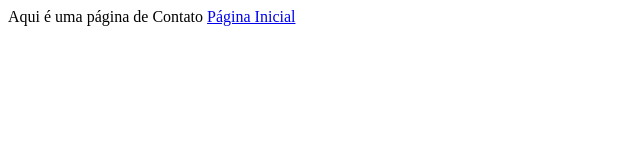
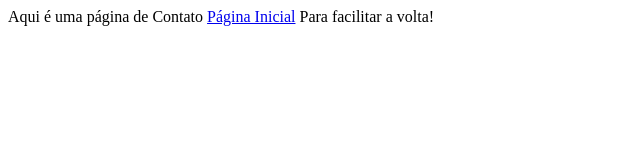
Before and after one commit to Lucas-EstudanteIFC/Novo-projeto-p-s-greve, a plain HTML site: page contact.html in a window 1280 px wide. Shown: the whole page, without its empty margins (0-640 px from the left). Drawn offline with Linux system fonts and the light colour scheme.

Commit message:
FEAT: criacao da contact.html #3

```diff
--- a/contact.html
+++ b/contact.html
@@ -8,5 +8,6 @@
 <body>
     Aqui é uma página de Contato
     <a href="index.html">Página Inicial</a>
+    Para facilitar a volta!
 </body>
 </html>
```
